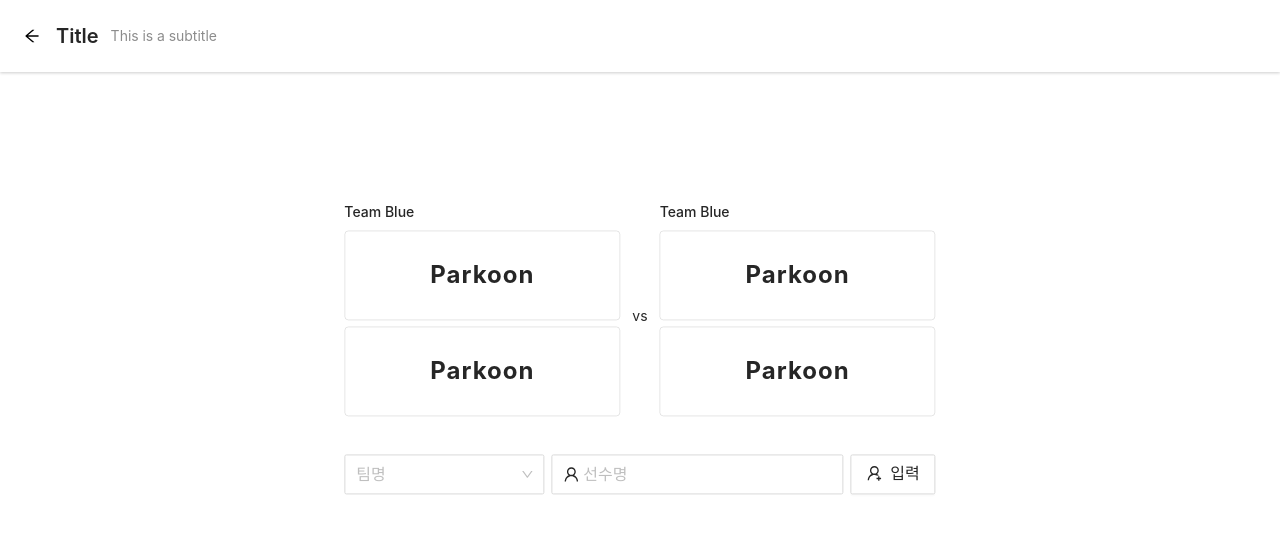
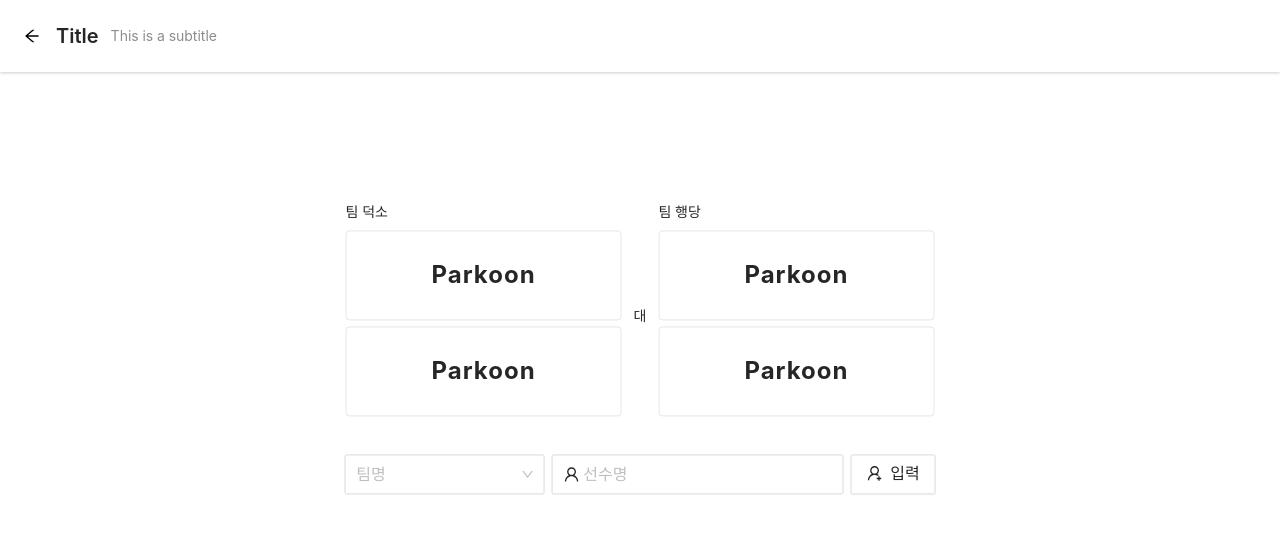
Before and after one commit to parkoon/tns-scoreboard, a React (Create React App) app: page / in a window 1280 px wide. Shown: the top 534 px of the page. Built offline with nearby package versions, Linux system fonts and the light colour scheme.

Commit message:
add team title props

```diff
--- a/src/components/molecules/PlayerField.tsx
+++ b/src/components/molecules/PlayerField.tsx
@@ -15,10 +15,14 @@ const StyledPlayerContainer = styled.div`
 const StyledFieldTitle = styled.h3`
     margin-left: 12px;
 `;
-function PlayerField() {
+
+type PlayeFieldType = {
+    teamTitle: string;
+};
+function PlayerField({ teamTitle }: PlayeFieldType) {
     return (
         <StyledPlayerFieldWrapper>
-            <StyledFieldTitle>Team Blue</StyledFieldTitle>
+            <StyledFieldTitle>{teamTitle}</StyledFieldTitle>
             <StyledPlayerContainer>
                 <Player />
                 <Player />
--- a/src/components/molecules/PlayerInputField.tsx
+++ b/src/components/molecules/PlayerInputField.tsx
@@ -18,8 +18,8 @@ function PlayerInputField() {
         <Form onFinish={handleFinish} ref={formRef} style={{ display: 'flex' }}>
             <Form.Item name="team" rules={[{ required: true, message: '팀을 선택해 주세요.' }]}>
                 <Select size="large" placeholder="팀명" style={{ width: 200, marginRight: '7px' }}>
+                    <Option value="ds">덕소</Option>
                     <Option value="hk">행당</Option>
-                    <Option value="ds">덕소</Option>
                 </Select>
             </Form.Item>
 
--- a/src/components/pages/HomePage.tsx
+++ b/src/components/pages/HomePage.tsx
@@ -31,9 +31,9 @@ function HomePage() {
 
             <Center>
                 <StyledPlayerFieldWrapper>
-                    <PlayerField />
-                    vs
-                    <PlayerField />
+                    <PlayerField teamTitle="팀 덕소" />
+                    대
+                    <PlayerField teamTitle="팀 행당" />
                 </StyledPlayerFieldWrapper>
                 <StyledInputFieldWrapper>
                     <PlayerInputField />
```
